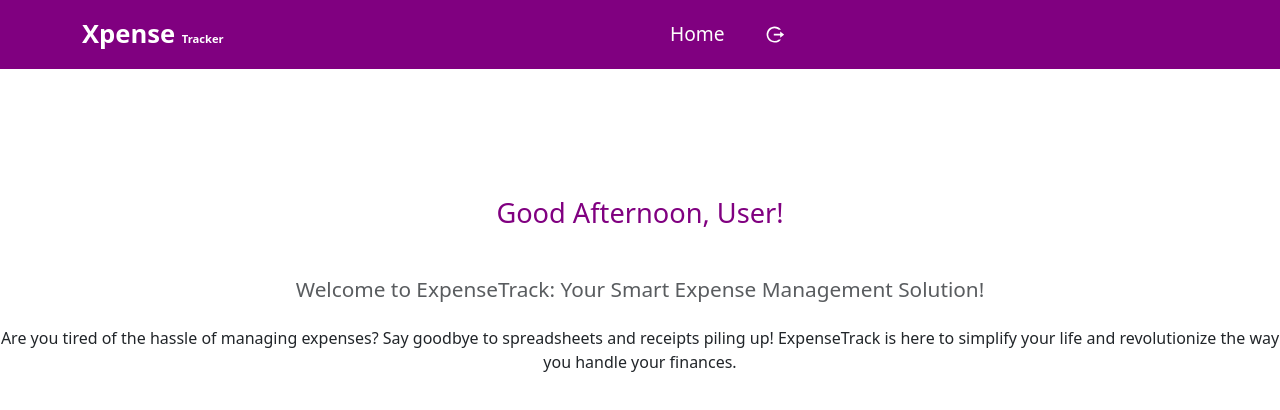
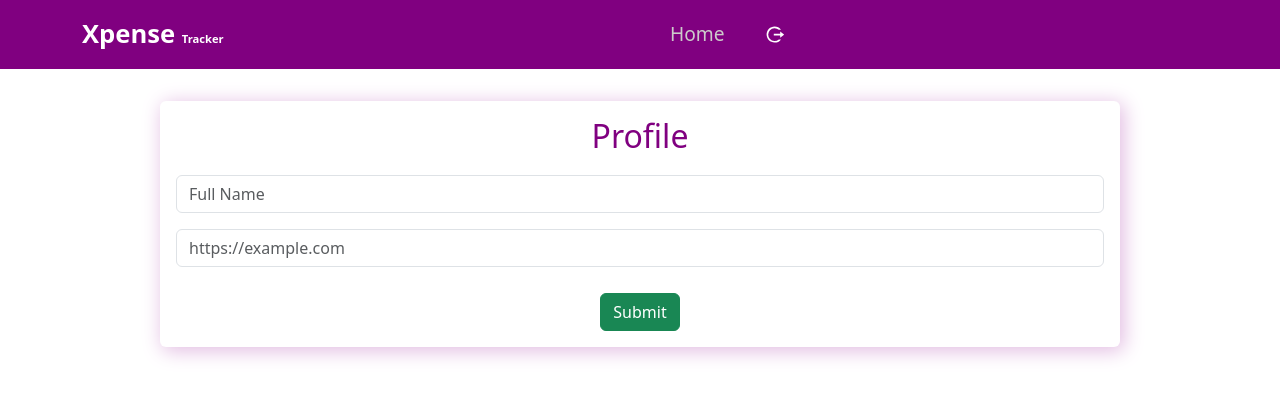
Before and after one commit to Dolly62/X-expense-tracker, a React (Create React App) app: page /profile in a window 1280 px wide. Before the commit this address led to /home. Shown: the top 410 px of the page. Built offline with nearby package versions, Linux system fonts and the light colour scheme; sample sign-in values are in the browser's storage.

Commit message:
Complete Profile

```diff
--- a/src/App.js
+++ b/src/App.js
@@ -1,6 +1,6 @@
 import { Route, Switch, Redirect } from "react-router-dom";
 import "./App.css";
-import { SignIn, Signup, Welcome, Header } from "./components/AllRoutes/Routes";
+import { SignIn, Signup, Welcome, Header, Profile } from "./components/AllRoutes/Routes";
 import { useSelector } from "react-redux";
 
 
@@ -12,6 +12,10 @@ function App() {
       <Switch>
         <Route path="/home">
           <Welcome />
+        </Route>
+        <Route path="/profile">
+          {isLoggedIn && <Profile />}
+          {!isLoggedIn && <Redirect to="signin"/>}
         </Route>
         <Route path="/signup">{!isLoggedIn && <Signup />}</Route>
         <Route path="/signin">
--- a/src/components/AllRoutes/Routes.js
+++ b/src/components/AllRoutes/Routes.js
@@ -2,5 +2,6 @@ import Signup from "../Authentication/Signup";
 import SignIn from "../Authentication/SignIn";
 import Welcome from "../Welcome/Welcome";
 import Header from "../Header/Header";
+import Profile from "../Profile/Profile";
 
-export { SignIn, Signup, Welcome, Header };
+export { SignIn, Signup, Welcome, Header, Profile };
--- a/src/components/Authentication/SignIn.js
+++ b/src/components/Authentication/SignIn.js
@@ -7,7 +7,7 @@ import CardComponent from "../../UI/Card";
 
 const SignIn = () => {
   const [enteredEmail, setEnteredEmail] = useState("");
-  const [enteredPassword, setEnteredPassword] = useState(false);
+  const [enteredPassword, setEnteredPassword] = useState("");
 
   const [isLoading, setIsLoading] = useState(false);
 
@@ -84,7 +84,7 @@ const SignIn = () => {
         {alert && <Alert variant="danger">{errorAlert}</Alert>}
         <h2 style={{ marginBottom: "20px", color: "purple" }}>Welcome Back!</h2>
         <Form onSubmit={submitHandler}>
-          <Form.Group className="mb-3" controlId="exampleForm.ControlInput1">
+          <Form.Group className="mb-3" controlId="email.ControlInput1">
             <Form.Control
               type="email"
               placeholder="name@example.com"
--- a/src/components/Authentication/Signup.js
+++ b/src/components/Authentication/Signup.js
@@ -81,7 +81,7 @@ const Signup = () => {
         {alert && <Alert variant="danger">{errorAlert}</Alert>}
         <h2 style={{ marginBottom: "20px", color: "purple" }}>Welcome!</h2>
         <Form onSubmit={submitHandler}>
-          <Form.Group className="mb-3" controlId="exampleForm.ControlInput1">
+          <Form.Group className="mb-3" controlId="email.ControlInput1">
             <Form.Control
               type="email"
               placeholder="name@example.com"
--- /dev/null
+++ b/src/components/Profile/CompleteProfile.js
@@ -0,0 +1,71 @@
+import React, { useEffect, useState } from "react";
+import { Alert, NavLink } from "react-bootstrap";
+import { useSelector } from "react-redux";
+import { useHistory } from "react-router-dom";
+
+const CompleteProfile = () => {
+  const history = useHistory();
+  const token = useSelector((state) => state.auth.token);
+  const isLoggedIn = useSelector((state) => state.auth.isLoggedIn);
+
+  const [error, setError] = useState("");
+  const [success, setSuccess] = useState(false);
+  const [userName, setUserName] = useState("");
+
+  const profileHandler = () => {
+    history.push("/profile");
+  };
+
+  const fetchProfileDataHandler = async () => {
+    try {
+      const response = await fetch(
+        "https://identitytoolkit.googleapis.com/v1/accounts:update?key=AIzaSyAeQAn4MNp3AyuZaFns_Zrzu4apdac6DCY",
+        {
+          method: "POST",
+          body: JSON.stringify({
+            idToken: token,
+          }),
+          headers: {
+            "Content-Type": "application/json",
+          },
+        }
+      );
+      if (!response.ok) {
+        throw new Error("Something went wrong!");
+      }
+      const data = await response.json();
+      // console.log(data);
+      // console.log(data.providerUserInfo);
+      if (data.providerUserInfo && data.providerUserInfo.length > 0) {
+        const user = data.providerUserInfo[0];
+        setUserName(user.displayName);
+
+        // console.log(user.displayName);
+        setSuccess(true);
+      }
+    } catch (error) {
+      setError("Failed to fetch profile data.");
+    }
+  };
+
+  useEffect(() => {
+    if (isLoggedIn) {
+      fetchProfileDataHandler();
+    }
+  }, [isLoggedIn]);
+
+  return (
+    <div className="d-flex mr-8 mt-3">
+      {error && <Alert variant="danger">{error}</Alert>}
+      <h5
+        title="Edit profile"
+        className="ml-auto text-danger cursor-pointer"
+        onClick={profileHandler}
+      >
+        {success ? <span style={{color: "green"}}>{userName}</span> : "Incomplete Profile"}
+      </h5>
+    </div>
+  );
+};
+
+export default CompleteProfile;
--- /dev/null
+++ b/src/components/Profile/Profile.js
@@ -0,0 +1,92 @@
+import React, { useState } from "react";
+import CardComponent from "../../UI/Card";
+import { Alert, Button, Card, Form } from "react-bootstrap";
+import { useSelector } from "react-redux";
+
+const Profile = () => {
+  const [enteredName, setEnteredName] = useState("");
+  const [profileUrl, setProfileUrl] = useState("");
+  const [isLoading, setIsLoading] = useState(false);
+
+  const [success, setSuccess] = useState(false);
+
+  const token = useSelector((state) => state.auth.token);
+
+  const submitHandler = async (e) => {
+    e.preventDefault();
+    setIsLoading(true);
+    try {
+      const response = await fetch(
+        "https://identitytoolkit.googleapis.com/v1/accounts:update?key=AIzaSyAeQAn4MNp3AyuZaFns_Zrzu4apdac6DCY",
+        {
+          method: "POST",
+          body: JSON.stringify({
+            idToken: token,
+            displayName: enteredName,
+            photoUrl: profileUrl,
+            returnSecureToken: true,
+          }),
+          headers: {
+            "Content-Type": "application/json",
+          },
+        }
+      );
+      if (!response.ok) {
+        throw new Error("Failed to Update");
+      }
+      const data = await response.json();
+    } catch (error) {
+      alert(error.message);
+    } finally {
+      setIsLoading(false);
+      setSuccess(true);
+      setTimeout(() => {
+        setSuccess(false);
+      }, 2000);
+      setEnteredName("");
+      setProfileUrl("");
+    }
+  };
+
+  return (
+    <CardComponent>
+      <Card.Body>
+        {success && (
+          <Alert style={{ background: "none", border: "none", color: "green" }}>
+            Successfully Updated!
+          </Alert>
+        )}
+        <h2 style={{ marginBottom: "20px", color: "purple" }}>Profile</h2>
+        <Form onSubmit={submitHandler}>
+          <Form.Group className="mb-3" controlId="fullname.ControlInput1">
+            <Form.Control
+              type="text"
+              placeholder="Full Name"
+              value={enteredName}
+              onChange={(e) => setEnteredName(e.target.value)}
+              required
+            />
+          </Form.Group>
+          <Form.Group className="mb-3" controlId="password.ControlInput1">
+            <Form.Control
+              type="url"
+              placeholder="https://example.com"
+              value={profileUrl}
+              onChange={(e) => setProfileUrl(e.target.value)}
+            />
+          </Form.Group>
+          <Button
+            type="submit"
+            style={{ marginTop: "10px" }}
+            variant="success"
+            disabled={isLoading}
+          >
+            {isLoading ? "Loading..." : "Submit"}
+          </Button>
+        </Form>
+      </Card.Body>
+    </CardComponent>
+  );
+};
+
+export default Profile;
--- a/src/components/Welcome/Welcome.js
+++ b/src/components/Welcome/Welcome.js
@@ -1,5 +1,6 @@
-import React from "react";
+import React, { Fragment } from "react";
 import { Card } from "react-bootstrap";
+import CompleteProfile from "../Profile/CompleteProfile";
 
 const Welcome = () => {
   const getCurrentTime = () => {
@@ -15,9 +16,14 @@ const Welcome = () => {
     }
   };
   return (
-    <Card.Body style={{ marginTop: "10%" }}>
-      <Card.Title style={{ fontSize: "1.7rem", color: "purple" }} className="mb-5">
-        {getCurrentTime()}, User!
+    <Fragment>
+      <CompleteProfile/>
+    <Card.Body className="mt-5">
+      <Card.Title
+        style={{ fontSize: "1.7rem", color: "purple" }}
+        className="mb-5"
+      >
+        {getCurrentTime()}
       </Card.Title>
       <Card.Subtitle style={{ fontSize: "1.3rem" }} className="mb-4 text-muted">
         Welcome to ExpenseTrack: Your Smart Expense Management Solution!
@@ -28,6 +34,7 @@ const Welcome = () => {
         your life and revolutionize the way you handle your finances.
       </Card.Text>
     </Card.Body>
+    </Fragment>
   );
 };
 
```
